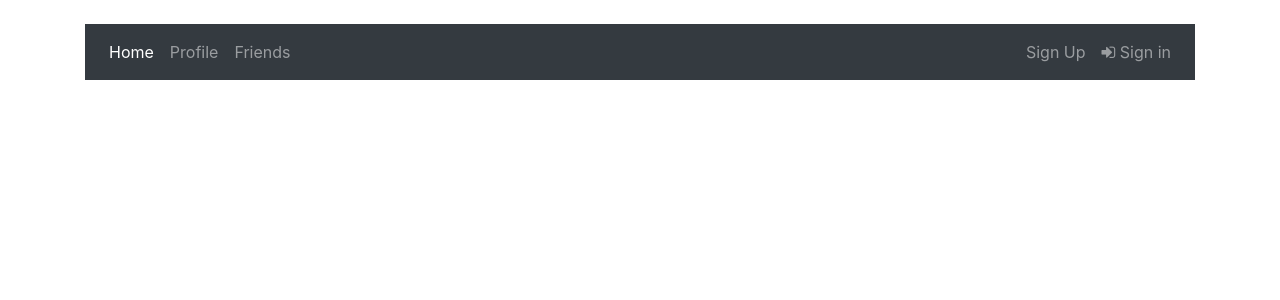
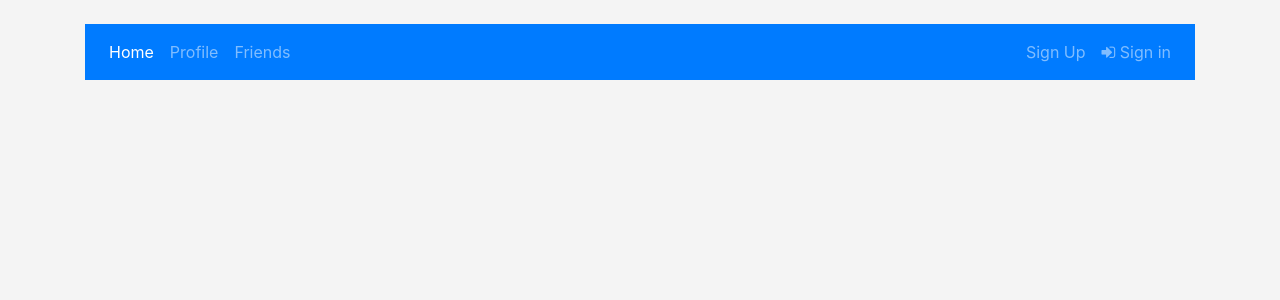
Before and after one commit to Arsalan-Sadri/20_Project_3_ReactSocialMedia, a React (Create React App) app in the folder client/: page / in a window 1280 px wide. Shown: the top 300 px of the page. Built offline with nearby package versions, Linux system fonts and the light colour scheme.

Commit message:
changed the color of navbar

```diff
--- /dev/null
+++ b/client/src/App.css
@@ -0,0 +1,3 @@
+body {
+  background: rgb(244, 244, 244);
+}
--- a/client/src/App.js
+++ b/client/src/App.js
@@ -1,5 +1,6 @@
 import React from "react";
 import { BrowserRouter as Router, Route, Switch } from "react-router-dom";
+import "./App.css";
 import Navbar from "./components/Navbar";
 
 const App = () => (
--- a/client/src/components/Navbar/Navbar.js
+++ b/client/src/components/Navbar/Navbar.js
@@ -2,34 +2,75 @@ import React from "react";
 // import { Link } from "react-router-dom";
 
 const Navbar = () => (
-  <nav className="navbar navbar-expand-lg bg-dark navbar-dark">
+  <nav className="navbar navbar-expand-lg navbar-dark bg-primary">
     <button
-          className="navbar-toggler" type="button" data-toggle="collapse"
-          data-target="#navbarTogglerDemo02" aria-controls="navbarTogglerDemo02"
-          aria-expanded="false" aria-label="Toggle navigation">
-          <span className="navbar-toggler-icon"></span>
+      className="navbar-toggler"
+      type="button"
+      data-toggle="collapse"
+      data-target="#navbarTogglerDemo02"
+      aria-controls="navbarTogglerDemo02"
+      aria-expanded="false"
+      aria-label="Toggle navigation">
+      <span className="navbar-toggler-icon" />
     </button>
     <div className="collapse navbar-collapse" id="navbarTogglerDemo02">
       <ul className="navbar-nav mr-auto mt-2 mt-lg-0">
         <li className="nav-item">
-                  <a className={window.location.pathname === "/" ? "nav-link active" : "nav-link"} href="/">Home</a>
+          <a
+            className={
+              window.location.pathname === "/" ? "nav-link active" : "nav-link"
+            }
+            href="/">
+            Home
+          </a>
         </li>
         <li className="nav-item">
-                  <a className={window.location.pathname === "/profile" ? "nav-link active" : "nav-link"} href="/profile">Profile</a>
+          <a
+            className={
+              window.location.pathname === "/profile"
+                ? "nav-link active"
+                : "nav-link"
+            }
+            href="/profile">
+            Profile
+          </a>
         </li>
         <li className="nav-item">
-                  <a className={window.location.pathname === "/friends" ? "nav-link active" : "nav-link"} href="/friends">Friends</a>
+          <a
+            className={
+              window.location.pathname === "/friends"
+                ? "nav-link active"
+                : "nav-link"
+            }
+            href="/friends">
+            Friends
+          </a>
         </li>
       </ul>
       <form className="form-inline my-2 my-lg-0">
         <ul className="navbar-nav mr-auto mt-2 mt-lg-0">
           <li className="nav-item">
-                      <a className={window.location.pathname === "/sing-up" ? "nav-link active" : "nav-link"}
-                         href="/sing-up"> Sign Up</a>
+            <a
+              className={
+                window.location.pathname === "/sing-up"
+                  ? "nav-link active"
+                  : "nav-link"
+              }
+              href="/sing-up">
+              {" "}
+              Sign Up
+            </a>
           </li>
           <li className="nav-item">
-                      <a className={window.location.pathname === "/sign-in" ? "nav-link active" : "nav-link"}
-                         href="/sign-in"><i class="fa fa-sign-in" aria-hidden="true"></i> Sign in</a>
+            <a
+              className={
+                window.location.pathname === "/sign-in"
+                  ? "nav-link active"
+                  : "nav-link"
+              }
+              href="/sign-in">
+              <i class="fa fa-sign-in" aria-hidden="true" /> Sign in
+            </a>
           </li>
         </ul>
       </form>
@@ -38,11 +79,3 @@ const Navbar = () => (
 );
 
 export default Navbar;
-
-{/* <form class="form-inline my-2 my-lg-0">
-          <ul className="navbar-nav">
-              <li className="nav-item">
-                  <a className={window.location.pathname === "/login" ? "nav-link active" : "nav-link"} href="/friends">Log in</a>
-              </li>
-          </ul>
-      </form> */}
```
Lines whose indentation alone changed are shown as unchanged.
